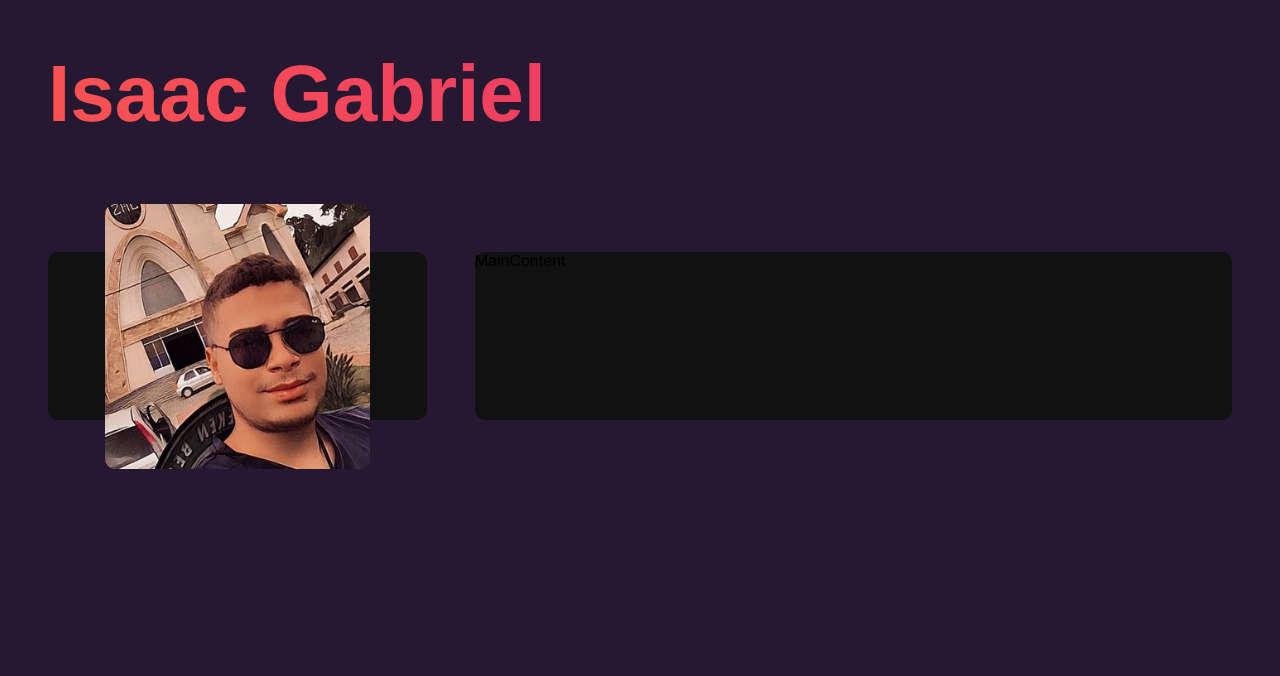
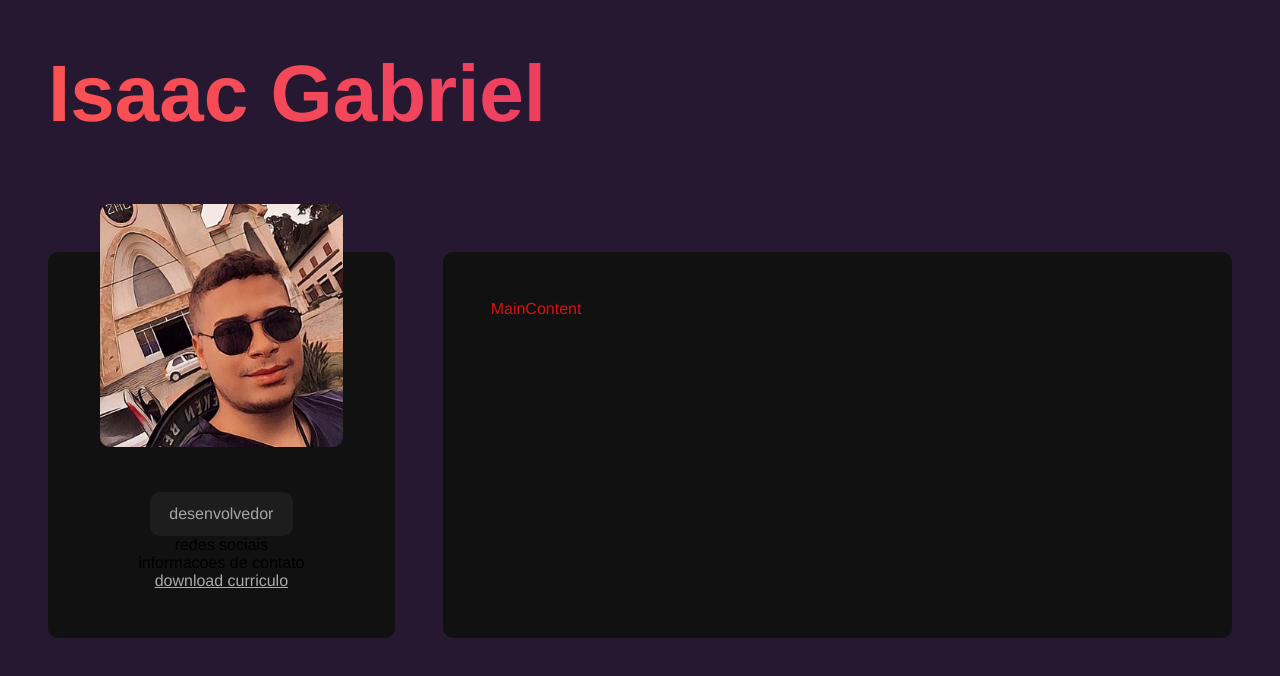
Before and after one commit to Isaacovski/react_sass, a React (Vite) app in the folder react_app/: page / in a window 1280 px wide. Shown: the top 676 px of the page. Built offline with nearby package versions, Linux system fonts and the light colour scheme.

Commit message:
bug ao importar mixins.sass para sidebar

```diff
--- a/react_app/src/conponets/MainContent.jsx
+++ b/react_app/src/conponets/MainContent.jsx
@@ -1,8 +1,8 @@
-import "../styles/conponets/MainContent.sass"
+import "../styles/conponets/mainContent.sass"
 
 function MainContent() {
   return (
-    <main id="main-content" >MainContent</main>
+    <main id="main-content"> MainContent</main>
   )
 }
 
--- a/react_app/src/styles/conponets/maincontent.sass
+++ b/react_app/src/styles/conponets/maincontent.sass
@@ -7,4 +7,5 @@
     background-color: variables.$bg-color
     flex: 2 1 0
     border-radius: variables.$container-border-radius
-     padding: 3rem
+    padding: 3rem
+    color: #da1111
--- a/react_app/src/styles/conponets/sidebar.sass
+++ b/react_app/src/styles/conponets/sidebar.sass
@@ -1,6 +1,5 @@
 @use '../variables'
-
-
+@use '../mixins'
 
 #sidebar
     background-color: variables.$bg-color
@@ -18,3 +17,13 @@
         border-radius: variables.$container-border-radius
         position: absolute
         top: -3rem
+
+    .title
+        color: variables.$text-color-secundary
+        background-color: variables.$bg-color-secondary
+        border-radius:  variables.$container-border-radius
+        margin-top: 12rem
+        padding: .8rem 1.2rem
+
+    .btn
+        color: #aaa
--- a/react_app/src/styles/mixins.sass
+++ b/react_app/src/styles/mixins.sass
@@ -0,0 +1,9 @@
+@use 'variables'
+
+
+@mixin btn
+    padding: 1rem 1.2rem
+    color: variables.$text-color
+    background: variables.$background
+    text-decoration: none
+    border-radius: 3rem
```
